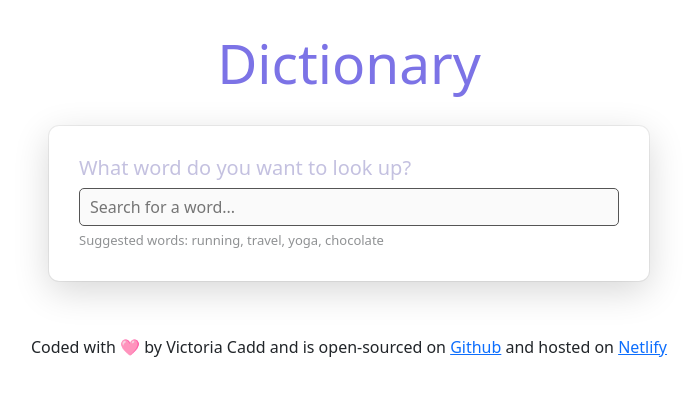
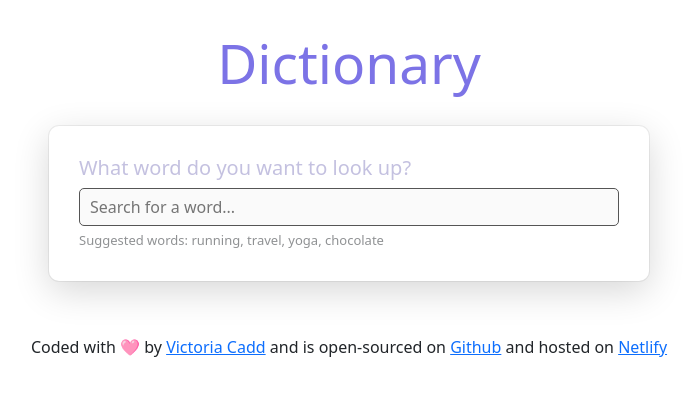
Before and after one commit to vjc1988/Dictionary-Application, a React (Create React App) app: page / in a window 1280 px wide. Shown: the top 396 px of the page, without its empty margins (291-989 px from the left). Built offline with nearby package versions, Linux system fonts and the light colour scheme.

Commit message:
Finalised project styling

```diff
--- a/src/App.css
+++ b/src/App.css
@@ -9,3 +9,7 @@ body {
 footer {
   margin-bottom: 40px;
 }
+
+a {
+  color: #7c73e6;
+}
--- a/src/App.js
+++ b/src/App.js
@@ -9,7 +9,8 @@ export default function App() {
           <Dictionary />
         </header>
         <footer>
-          Coded with 🩷 by Victoria Cadd and is open-sourced on {""}
+          Coded with 🩷 by <a href="https://github.com/vjc1988">Victoria Cadd</a>{" "}
+          and is open-sourced on {""}
           <a href="https://github.com/vjc1988/Dictionary-Application">
             Github
           </a>{" "}
--- a/src/Meaning.css
+++ b/src/Meaning.css
@@ -13,4 +13,5 @@
 .Example {
   opacity: 0.5;
   font-style: italic;
+  margin-bottom: 15px;
 }
--- a/src/Meaning.js
+++ b/src/Meaning.js
@@ -11,8 +11,6 @@ export default function Meaning(props) {
       <div className="Example">
         <Example example={props.meaning.example} />
       </div>
-      <br />
-      <br />
       <Synonyms synonyms={props.meaning.synonyms} />
     </div>
   );
--- a/src/Synonyms.css
+++ b/src/Synonyms.css
@@ -1,3 +1,4 @@
 .synonyms {
   opacity: 0.5;
+  line-height: 1.5;
 }
```
